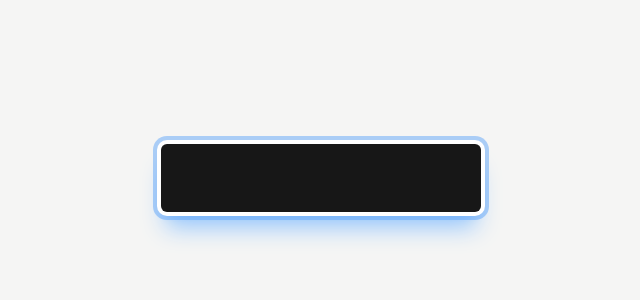
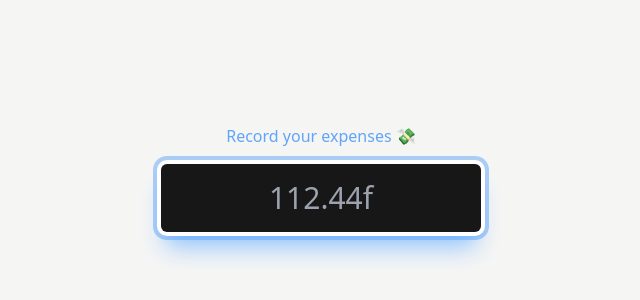
Before and after one commit to heypoom/fastspend, a Svelte app in the folder fastspend-pwa/: page / in a window 1280 px wide. Shown: the part 222-522 px from the top of the page, without its empty margins (319-959 px from the left). Built offline with nearby package versions, Linux system fonts and the light colour scheme.

Commit message:
chore: tooltips

```diff
--- a/fastspend-pwa/src/App.svelte
+++ b/fastspend-pwa/src/App.svelte
@@ -28,8 +28,13 @@
   <div
     class="flex flex-col items-center justify-center min-h-screen space-y-4 mx-4"
   >
+    {#if !error && !loading}
+      <div class="text-blue-400 font-extralight">Record your expenses 💸</div>
+    {/if}
+
     <input
       type="text"
+      placeholder="112.44f"
       class="focus:outline-none bg-neutral-900 text-white px-4 py-4 text-3xl font-extralight rounded-md shadow-xl text-center focus:shadow-blue-300 focus:shadow-xl focus:ring-4 focus:ring-offset-4 focus:ring-blue-400 focus:ring-opacity-50 w-full max-w-xs"
       class:error-input={error}
       class:loading-input={loading}
@@ -39,7 +44,7 @@
     />
 
     {#if error}
-      <div class="text-red-500">{error}</div>
+      <div class="text-red-500 font-extralight">{error}</div>
     {/if}
   </div>
 </div>
--- a/fastspend-pwa/src/app.css
+++ b/fastspend-pwa/src/app.css
@@ -23,6 +23,7 @@ input {
 	@apply bg-red-500 text-stone-100;
   @apply focus:shadow-red-300 !important;
 	@apply focus:ring-red-300 !important;
+	@apply placeholder:text-stone-200;
 }
 
 .loading-input {
```
